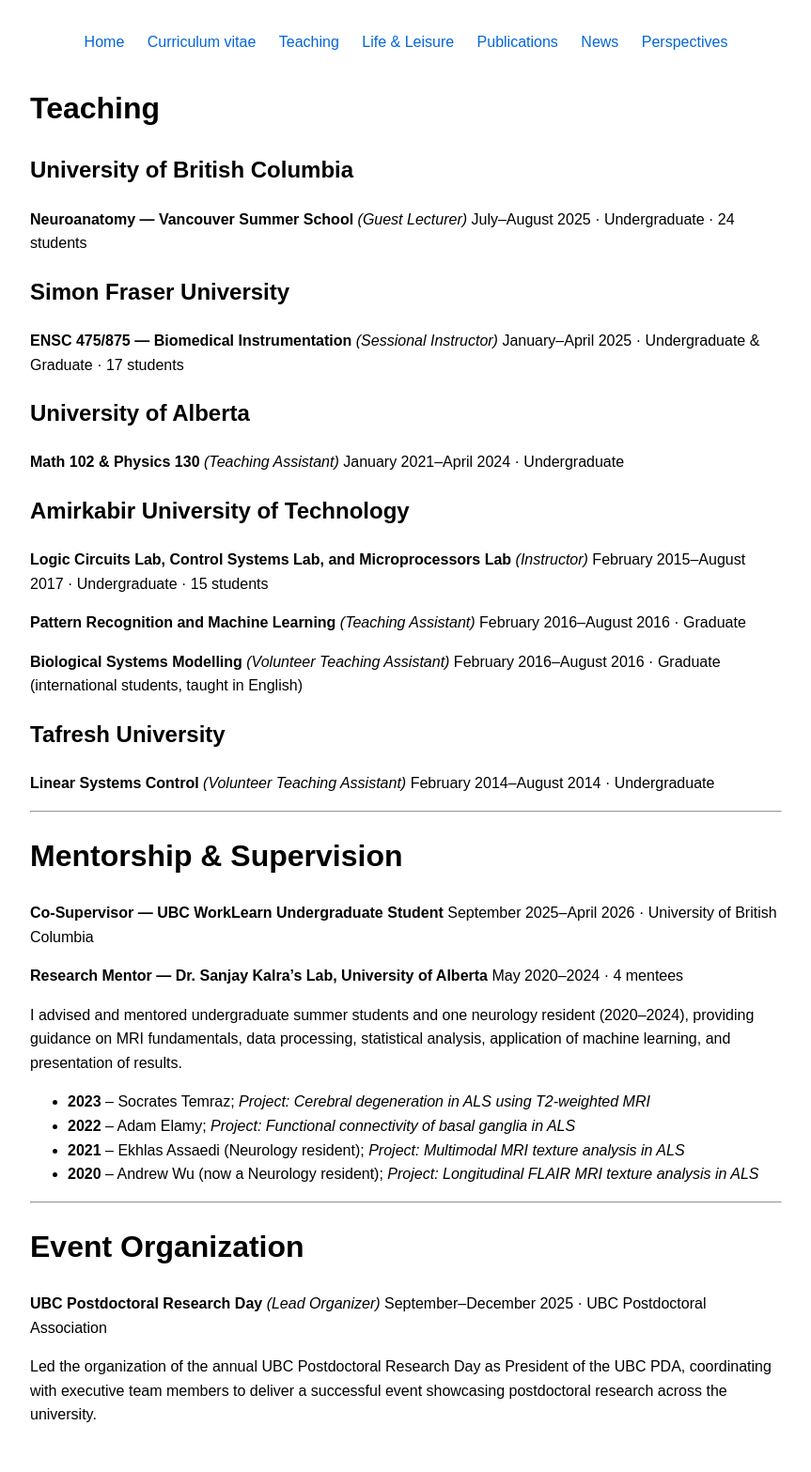
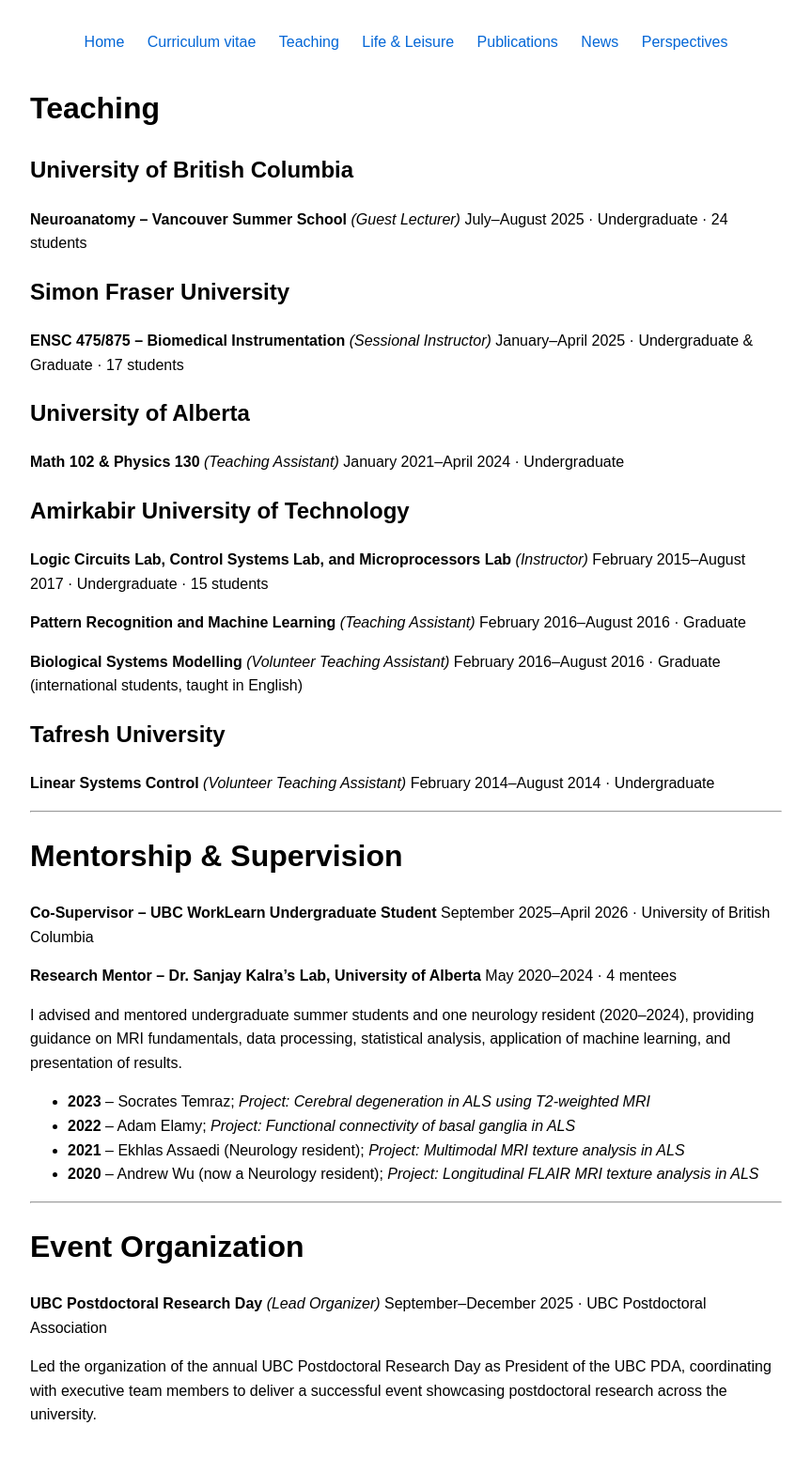
Before and after one commit to Pedram-Parnianpour/pedram-parnianpour.github.io, a Jekyll site: the page built from teaching.md, in a window 1280 px wide. Shown: the whole page at 94% size, without its empty margins (208-1071 px from the left). Built offline with Jekyll 4.4.1, drawn with Linux system fonts in a browser that asks for light colours; part of the change alters nothing that is shown.

```diff
--- a/teaching.md
+++ b/teaching.md
@@ -7,57 +7,57 @@ title: Teaching
 
 ## University of British Columbia
 
-**Neuroanatomy — Vancouver Summer School** *(Guest Lecturer)*
-July–August 2025 · Undergraduate · 24 students
+**Neuroanatomy -- Vancouver Summer School** *(Guest Lecturer)*
+July--August 2025 &middot; Undergraduate &middot; 24 students
 
 ## Simon Fraser University
 
-**ENSC 475/875 — Biomedical Instrumentation** *(Sessional Instructor)*
-January–April 2025 · Undergraduate & Graduate · 17 students
+**ENSC 475/875 -- Biomedical Instrumentation** *(Sessional Instructor)*
+January--April 2025 &middot; Undergraduate & Graduate &middot; 17 students
 
 ## University of Alberta
 
 **Math 102 & Physics 130** *(Teaching Assistant)*
-January 2021–April 2024 · Undergraduate
+January 2021--April 2024 &middot; Undergraduate
 
 ## Amirkabir University of Technology
 
 **Logic Circuits Lab, Control Systems Lab, and Microprocessors Lab** *(Instructor)*
-February 2015–August 2017 · Undergraduate · 15 students
+February 2015--August 2017 &middot; Undergraduate &middot; 15 students
 
 **Pattern Recognition and Machine Learning** *(Teaching Assistant)*
-February 2016–August 2016 · Graduate
+February 2016--August 2016 &middot; Graduate
 
 **Biological Systems Modelling** *(Volunteer Teaching Assistant)*
-February 2016–August 2016 · Graduate (international students, taught in English)
+February 2016--August 2016 &middot; Graduate (international students, taught in English)
 
 ## Tafresh University
 
 **Linear Systems Control** *(Volunteer Teaching Assistant)*
-February 2014–August 2014 · Undergraduate
+February 2014--August 2014 &middot; Undergraduate
 
 ---
 
 # Mentorship & Supervision
 
-**Co-Supervisor — UBC WorkLearn Undergraduate Student**
-September 2025–April 2026 · University of British Columbia
+**Co-Supervisor -- UBC WorkLearn Undergraduate Student**
+September 2025--April 2026 &middot; University of British Columbia
 
-**Research Mentor — Dr. Sanjay Kalra's Lab, University of Alberta**
-May 2020–2024 · 4 mentees
+**Research Mentor -- Dr. Sanjay Kalra's Lab, University of Alberta**
+May 2020--2024 &middot; 4 mentees
 
-I advised and mentored undergraduate summer students and one neurology resident (2020–2024), providing guidance on MRI fundamentals, data processing, statistical analysis, application of machine learning, and presentation of results.
+I advised and mentored undergraduate summer students and one neurology resident (2020--2024), providing guidance on MRI fundamentals, data processing, statistical analysis, application of machine learning, and presentation of results.
 
-* **2023** – Socrates Temraz; *Project: Cerebral degeneration in ALS using T2-weighted MRI*
-* **2022** – Adam Elamy; *Project: Functional connectivity of basal ganglia in ALS*
-* **2021** – Ekhlas Assaedi (Neurology resident); *Project: Multimodal MRI texture analysis in ALS*
-* **2020** – Andrew Wu (now a Neurology resident); *Project: Longitudinal FLAIR MRI texture analysis in ALS*
+* **2023** -- Socrates Temraz; *Project: Cerebral degeneration in ALS using T2-weighted MRI*
+* **2022** -- Adam Elamy; *Project: Functional connectivity of basal ganglia in ALS*
+* **2021** -- Ekhlas Assaedi (Neurology resident); *Project: Multimodal MRI texture analysis in ALS*
+* **2020** -- Andrew Wu (now a Neurology resident); *Project: Longitudinal FLAIR MRI texture analysis in ALS*
 
 ---
 
 # Event Organization
 
 **UBC Postdoctoral Research Day** *(Lead Organizer)*
-September–December 2025 · UBC Postdoctoral Association
+September--December 2025 &middot; UBC Postdoctoral Association
 
 Led the organization of the annual UBC Postdoctoral Research Day as President of the UBC PDA, coordinating with executive team members to deliver a successful event showcasing postdoctoral research across the university.
```
